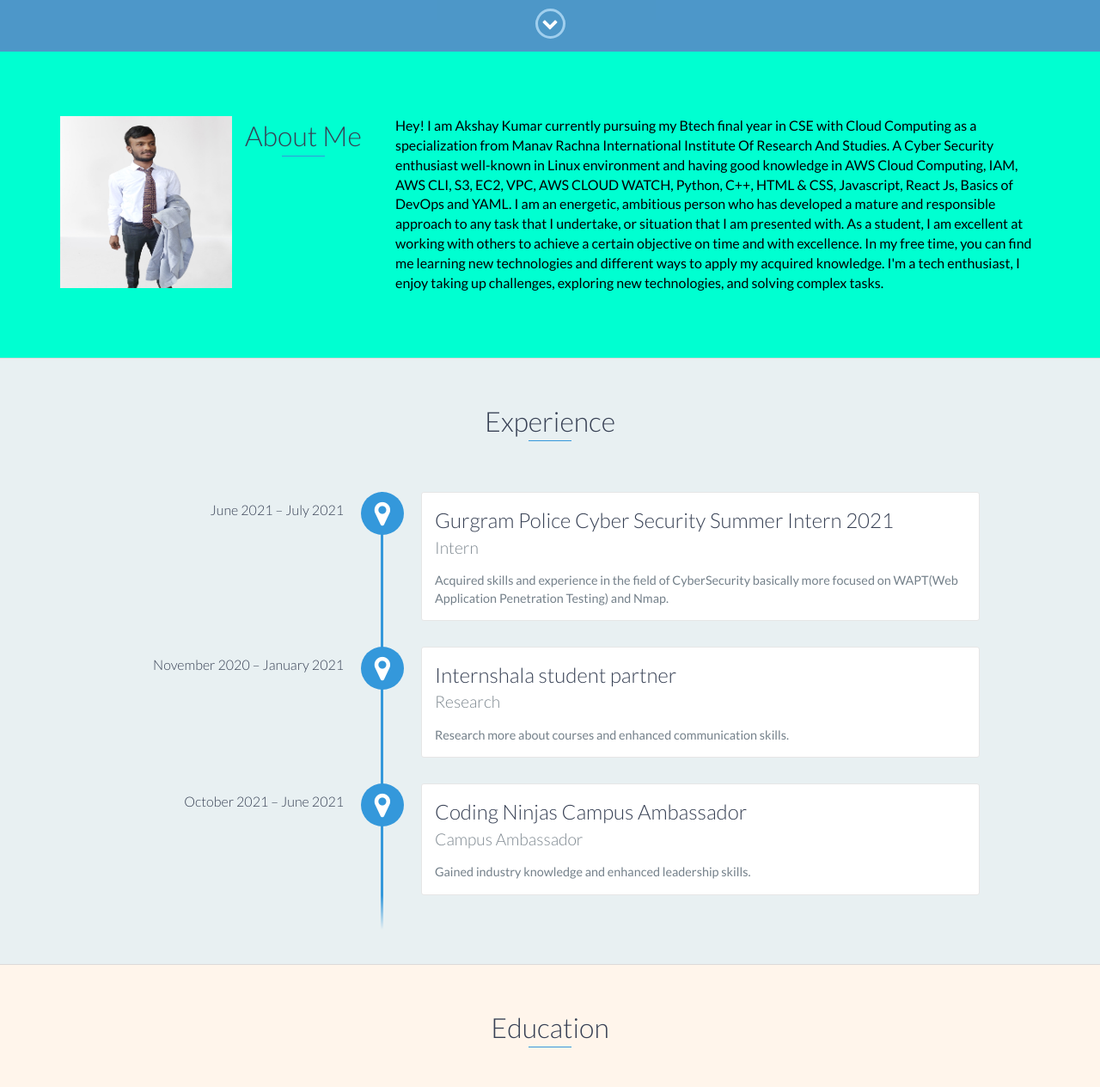
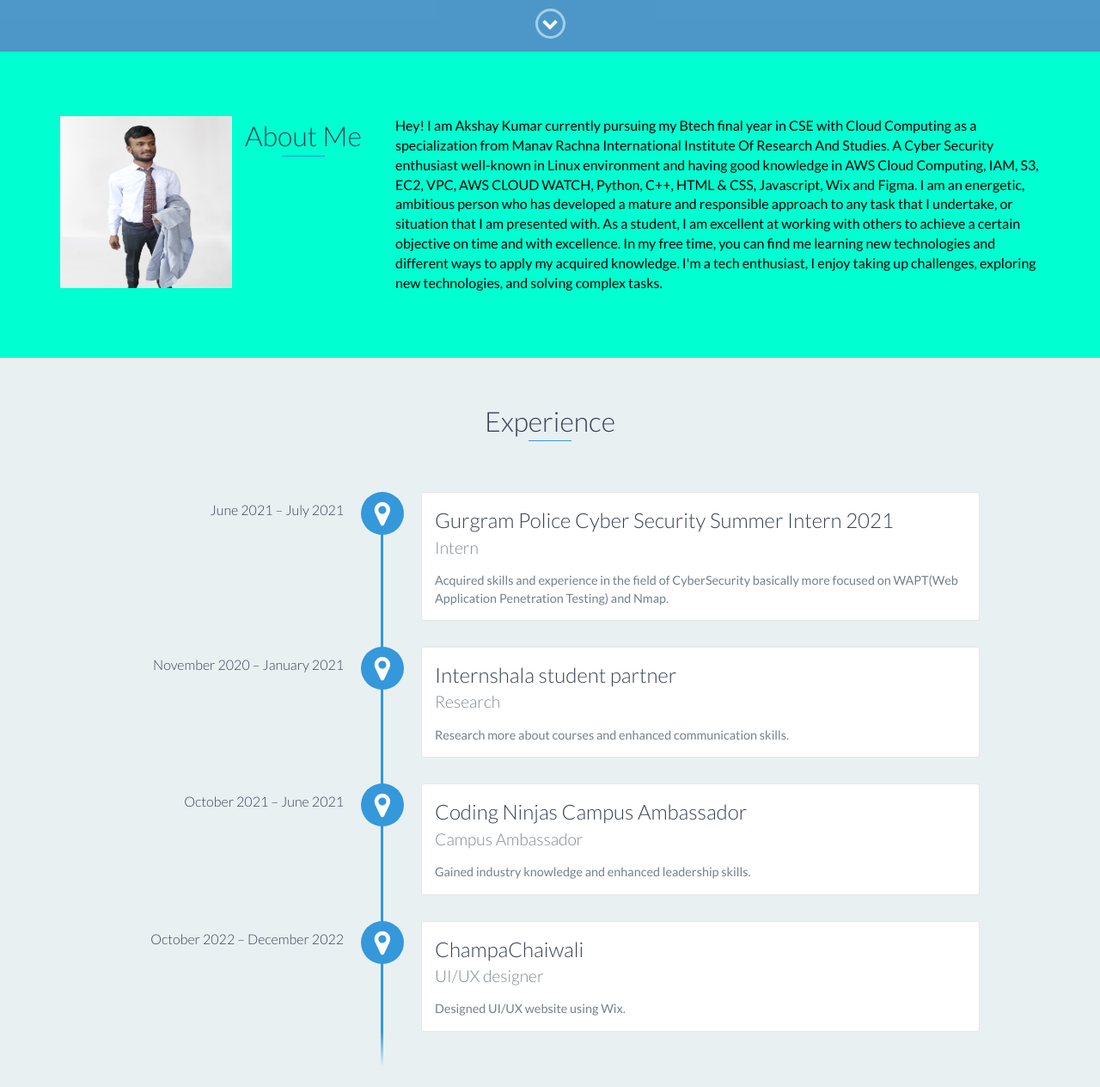
Before and after one commit to akshaykumar34/portfolio, a website: page index.html in a window 1280 px wide. Shown: the part 740-2004 px from the top of the page at 86% size. Drawn offline with nearby package versions, Linux system fonts and the light colour scheme.

Commit message:
Add files via upload

```diff
--- a/index.html
+++ b/index.html
@@ -49,8 +49,8 @@
     <div id="lead">
         <div id="lead-content">
             <h1>Akshay Kumar</h1>
-            <h2>Cloud Engineer| Software Developer | Cyber Security Enthusiastic</h2>
-            <a href="https://drive.google.com/file/d/1FnJtEqTIXeYF3e4vUq0dOplDBGJLISXc/view?usp=sharing" target="_blank" class="btn-rounded-white">Download Resume</a>
+            <h2>Cloud Engineer| Software Developer | UI/UX Designer</h2>
+            <a href="https://drive.google.com/file/d/1Gao7kt56pTD7TyULaphmzpMxc-o90PXY/view?usp=sharing" target="_blank" class="btn-rounded-white">Download Resume</a>
         </div>
         <!-- End #lead-content -->
 
@@ -76,8 +76,8 @@
 
                     <p style="color:black;">
                         Hey! I am Akshay Kumar currently pursuing my Btech final year in CSE with Cloud Computing as a specialization from Manav Rachna International Institute Of Research And Studies.
-                        A Cyber Security enthusiast well-known in Linux environment and having good knowledge in AWS Cloud Computing, IAM, AWS CLI, S3, EC2, VPC, AWS CLOUD WATCH,
-                        Python, C++, HTML & CSS, Javascript, React Js, Basics of DevOps and YAML. I am an energetic, ambitious person who has developed a mature and responsible
+                        A Cyber Security enthusiast well-known in Linux environment and having good knowledge in AWS Cloud Computing, IAM, S3, EC2, VPC, AWS CLOUD WATCH,
+                        Python, C++, HTML & CSS, Javascript, Wix and Figma. I am an energetic, ambitious person who has developed a mature and responsible
                         approach to any task that I undertake, or situation that I am presented with. As a student, I am excellent at working with others to achieve a certain
                         objective on time and with excellence. In my free time, you can find me learning new technologies and different ways to apply my acquired knowledge.
                         I'm a tech enthusiast, I enjoy taking up challenges, exploring new technologies, and solving complex tasks.
@@ -113,6 +113,13 @@
                 <h3>Coding Ninjas Campus Ambassador</h3>
                 <h4>Campus Ambassador</h4>
                 <p> Gained industry knowledge and enhanced leadership skills.
+
+                </p>
+            </div>
+            <div data-date="October 2022 – December 2022">
+                <h3>ChampaChaiwali</h3>
+                <h4>UI/UX designer</h4>
+                <p> Designed UI/UX website using Wix.
 
                 </p>
             </div>
```
